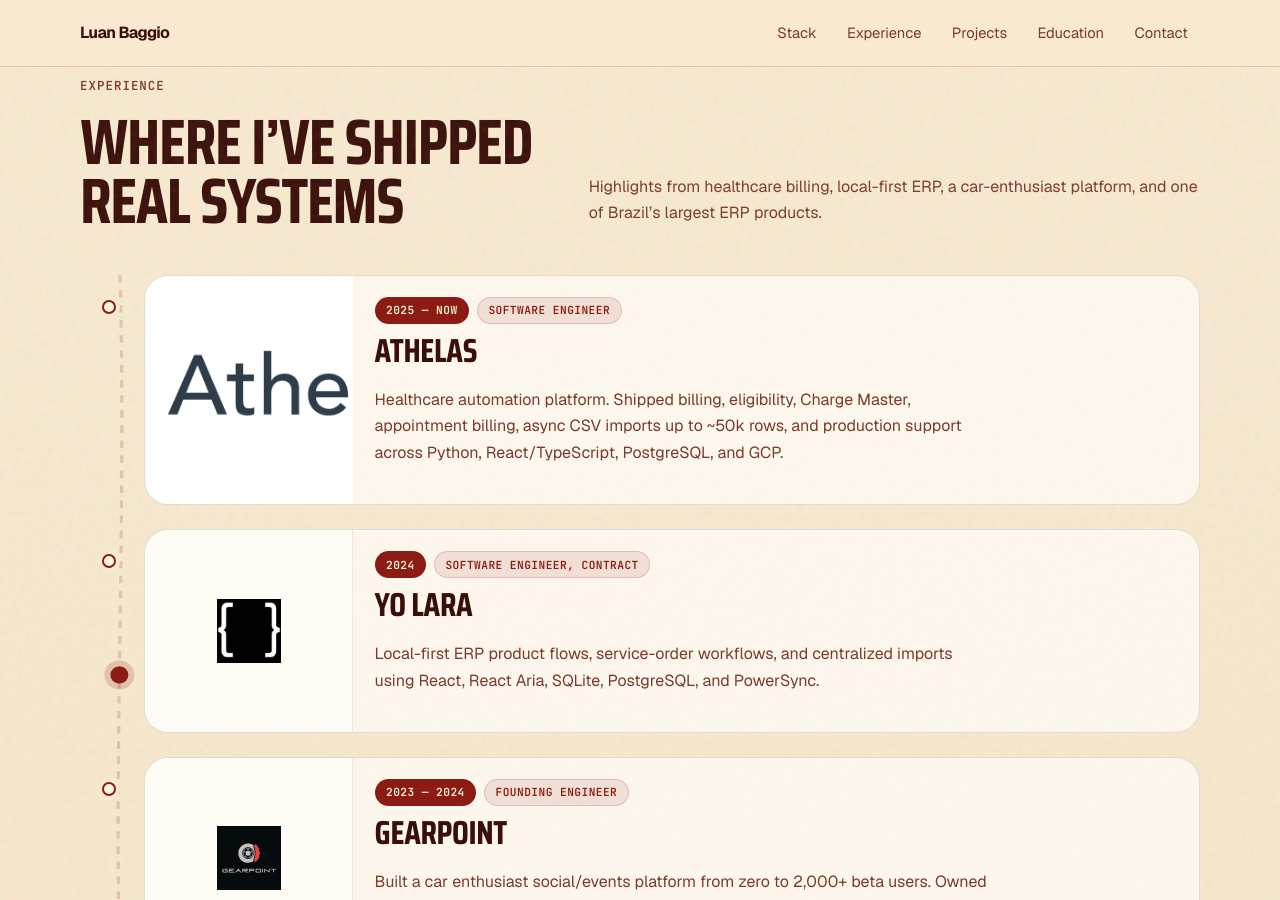
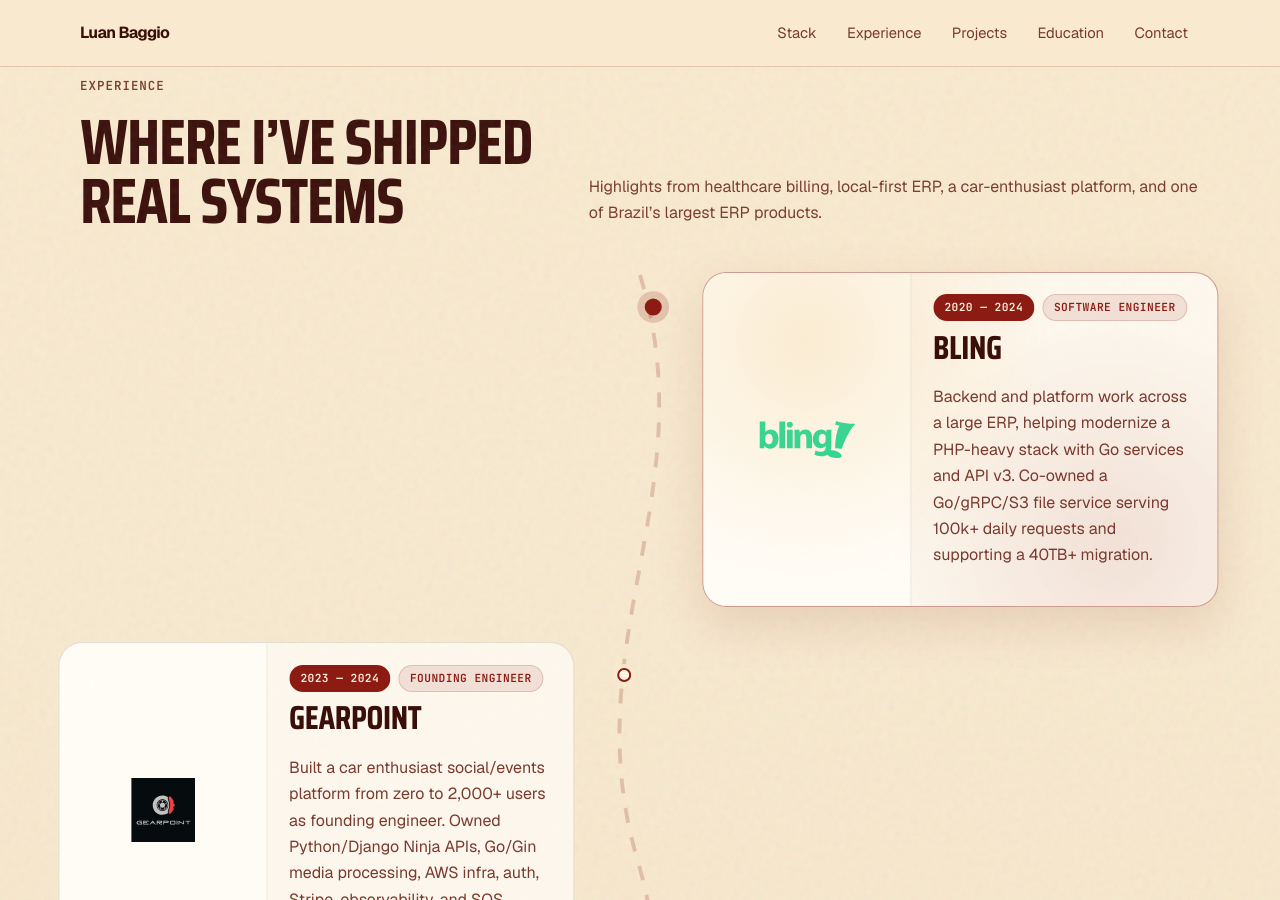
Before and after one commit to luabagg/luabagg, a Jekyll site: the page built from index.md, in a window 1280 px wide and 900 px high, scrolled down 1793 px. Built offline with Jekyll 4.4.1, drawn with Linux system fonts in a browser that asks for light colours; some of the changed text lies outside the part shown.

Commit message:
chore: improve experience section

```diff
--- a/_layouts/default.html
+++ b/_layouts/default.html
@@ -37,9 +37,6 @@
       <span>Built with Jekyll.</span>
     </footer>
 
-    <script src="https://cdn.jsdelivr.net/npm/gsap@3.13.0/dist/gsap.min.js" defer></script>
-    <script src="https://cdn.jsdelivr.net/npm/gsap@3.13.0/dist/ScrollTrigger.min.js" defer></script>
-    <script src="https://cdn.jsdelivr.net/npm/gsap@3.13.0/dist/MotionPathPlugin.min.js" defer></script>
     <script src="{{ '/assets/js/interactions.js?v=' | append: site.github.build_revision | relative_url }}" defer></script>
   </body>
 </html>
--- a/assets/css/style.scss
+++ b/assets/css/style.scss
@@ -240,7 +240,6 @@ h3 {
 }
 
 .readme-section {
-  min-height: calc(100dvh - 6rem);
   padding: clamp(3rem, 8vw, 6rem) 0;
 
   > div:first-child {
@@ -552,54 +551,86 @@ h3 {
 .experience-path {
   position: absolute;
   top: 0;
-  left: 1.5rem;
-  width: 2rem;
+  left: 50%;
+  width: clamp(7rem, 12vw, 10rem);
   height: 100%;
+  transform: translateX(-50%);
   pointer-events: none;
   overflow: visible;
 }
 
-.experience-marker,
 .experience-node,
 .card-orb { position: absolute; border-radius: $pill; pointer-events: none; }
-
-.experience-marker {
-  top: 0;
-  left: 0;
-  width: 1.1rem;
-  height: 1.1rem;
-  margin: -0.55rem;
-  background: var(--accent);
-  box-shadow: 0 0 0 6px rgba($accent, 0.18);
-  opacity: 0;
-}
 
 .experience-timeline {
   position: relative;
   display: grid;
-  gap: 1.5rem;
+  gap: 2rem;
   list-style: none;
   margin: 0;
-  padding: 0 0 0 4rem;
+  padding: 0;
 }
 
-.experience-entry { position: relative; }
+.experience-entry {
+  --experience-card-x: 0rem;
+  --experience-node-x: 0rem;
+  --experience-node-scale: 1;
+  position: relative;
+  display: grid;
+  grid-template-columns: minmax(0, 1fr) 5.5rem minmax(0, 1fr);
+  align-items: start;
+
+  .experience-card { grid-column: 3; }
+
+  &:nth-child(even) .experience-card { grid-column: 1; }
+
+  &:nth-child(1) { --experience-card-x: 1.15rem; --experience-node-x: 0.8rem; }
+  &:nth-child(2) { --experience-card-x: -1.35rem; --experience-node-x: -1rem; }
+  &:nth-child(3) { --experience-card-x: -0.65rem; --experience-node-x: 0.9rem; }
+  &:nth-child(4) { --experience-card-x: 0.9rem; --experience-node-x: -0.7rem; }
+
+  &.is-complete,
+  &.is-active {
+    .experience-node {
+      border-color: var(--accent);
+      background: var(--accent);
+      box-shadow: 0 0 0 6px rgba($accent, 0.18);
+    }
+  }
+
+  &.is-active {
+    --experience-node-scale: 1.22;
+
+    .experience-card {
+      --experience-card-y: -3px;
+      border-color: rgba($accent, 0.42);
+      box-shadow: 0 18px 48px rgba($accent, 0.13);
+      transform: translateX(var(--experience-card-x)) translateY(var(--experience-card-y));
+
+      &::before { opacity: 1; }
+    }
+  }
+}
 
 .experience-node {
-  left: -2.6rem;
+  left: calc(50% + var(--experience-node-x));
   top: 1.6rem;
   width: 0.85rem;
   height: 0.85rem;
+  transform: translateX(-50%) scale(var(--experience-node-scale));
   border: 2px solid var(--accent);
   background: var(--surface);
   box-shadow: 0 0 0 4px rgba($bg, 0.9);
+  transition: transform $fast, background $fast, box-shadow $fast;
 }
 
 .experience-card {
   @include card;
   @include lift-card;
+  --experience-card-y: 0rem;
   display: flex;
   flex-direction: row;
+  transform: translateX(var(--experience-card-x)) translateY(var(--experience-card-y));
 
   &::before {
     content: "";
@@ -613,7 +644,12 @@ h3 {
     transition: opacity 300ms ease;
   }
 
-  &:hover::before { opacity: 1; }
+  &:hover {
+    --experience-card-y: -3px;
+    transform: translateX(var(--experience-card-x)) translateY(var(--experience-card-y));
+
+    &::before { opacity: 1; }
+  }
 }
 
 .experience-media {
@@ -902,7 +938,6 @@ h3 {
     transition-duration: 0.01ms !important;
   }
 
-  .experience-marker,
   .card-orb,
   .card-noise,
   .card-shimmer { display: none !important; }
@@ -963,6 +998,30 @@ h3 {
   h1 { max-width: 10.5ch; }
 
   .stack-groups { grid-template-columns: 1fr; }
+
+  .experience-path {
+    left: 0.5rem;
+    width: 2rem;
+    transform: none;
+  }
+
+  .experience-timeline { padding-left: 2.5rem; }
+
+  .experience-entry {
+    --experience-card-x: 0rem;
+    --experience-node-x: 0rem;
+    --experience-node-scale: 1;
+    display: block;
+
+    .experience-card,
+    &:nth-child(even) .experience-card { grid-column: auto; }
+  }
+
+  .experience-node {
+    left: -1.6rem;
+    transform: scale(var(--experience-node-scale));
+  }
+
   .venture-media { min-height: 10rem; max-height: 14rem; }
 }
 
@@ -978,9 +1037,6 @@ h3 {
   .stack-groups article,
   .contact-block { border-radius: 1rem; }
 
-  .experience-timeline { padding-left: 2.5rem; }
-  .experience-node { left: -1.6rem; }
-  .experience-path { left: 0.5rem; }
   .secret-grid { grid-template-columns: 1fr; }
 
   .secret-item-wide {
--- a/assets/js/interactions.js
+++ b/assets/js/interactions.js
@@ -1,6 +1,4 @@
 (() => {
-  const reduceMotion = window.matchMedia("(prefers-reduced-motion: reduce)").matches;
-
   function initTechCloud() {
     const cloud = document.querySelector(".tech-cloud");
     if (!cloud) return;
@@ -23,33 +21,37 @@
     });
   }
 
-  function initTimelineMotion() {
-    if (!window.gsap || !window.ScrollTrigger || !window.MotionPathPlugin) return;
+  function initExperienceTimeline() {
+    const entries = [...document.querySelectorAll(".experience-entry")];
+    if (!entries.length) return;
 
-    gsap.registerPlugin(ScrollTrigger, MotionPathPlugin);
+    const setActiveEntry = (activeIndex) => {
+      entries.forEach((entry, index) => {
+        entry.classList.toggle("is-complete", index < activeIndex);
+        entry.classList.toggle("is-active", index === activeIndex);
+      });
+    };
 
-    const marker = document.querySelector(".experience-marker");
-    const path = document.querySelector("#career-path");
-    const section = document.querySelector(".experience-motion");
+    setActiveEntry(0);
 
-    if (!marker || !path || !section) return;
+    if (!("IntersectionObserver" in window)) return;
 
-    gsap.set(marker, { opacity: 1 });
+    const observer = new IntersectionObserver((observedEntries) => {
+      const visibleEntries = observedEntries
+        .filter((entry) => entry.isIntersecting)
+        .sort((a, b) => {
+          const viewportCenter = window.innerHeight / 2;
+          const aCenter = a.boundingClientRect.top + a.boundingClientRect.height / 2;
+          const bCenter = b.boundingClientRect.top + b.boundingClientRect.height / 2;
+          return Math.abs(aCenter - viewportCenter) - Math.abs(bCenter - viewportCenter);
+        });
 
-    gsap.to(marker, {
-      motionPath: {
-        path,
-        align: path,
-        alignOrigin: [0.5, 0.5],
-      },
-      ease: "none",
-      scrollTrigger: {
-        trigger: section,
-        start: "top 75%",
-        end: "bottom 75%",
-        scrub: true,
-      },
-    });
+      if (!visibleEntries.length) return;
+
+      setActiveEntry(entries.indexOf(visibleEntries[0].target));
+    }, { rootMargin: "-35% 0px -35% 0px" });
+
+    entries.forEach((entry) => observer.observe(entry));
   }
 
   function initSecretRoomTilt() {
@@ -82,10 +84,7 @@
 
   function run() {
     initTechCloud();
+    initExperienceTimeline();
     initSecretRoomTilt();
-
-    if (!reduceMotion) {
-      initTimelineMotion();
-    }
   }
 })();
--- a/index.md
+++ b/index.md
@@ -98,50 +98,27 @@ title: Luan Baggio - Software Engineer
   </div>
 
   <div class="experience-motion">
-    <svg class="experience-path" viewBox="0 0 20 1000" preserveAspectRatio="none" aria-hidden="true">
-      <path id="career-path" d="M10,0 C14,250 6,500 10,750 C14,875 6,940 10,1000" fill="none" stroke="rgba(140,28,19,0.18)" stroke-width="2" stroke-dasharray="8 8"/>
+    <svg class="experience-path" viewBox="0 0 120 1000" preserveAspectRatio="none" aria-hidden="true">
+      <path id="career-path" d="M60,0 C112,145 8,245 58,390 C112,545 10,665 62,815 C94,905 28,955 60,1000" fill="none" stroke="rgba(140,28,19,0.2)" stroke-width="3" stroke-dasharray="10 10"/>
     </svg>
-    <div class="experience-marker" aria-hidden="true"></div>
 
     <ol class="experience-timeline">
       <li class="experience-entry">
         <span class="experience-node" aria-hidden="true"></span>
         <article class="experience-card">
-          <div class="experience-media">
-            <img src="./images/athelas.png" alt="Athelas product screenshot"/>
+          <div class="experience-logo">
+            <img src="./images/bling.svg" alt="Bling logo"/>
           </div>
           <div class="experience-body">
             <div class="timeline-meta">
-              <span>2025 — now</span>
+              <span>2020 — 2024</span>
               <span>Software Engineer</span>
             </div>
-            <h3>Athelas</h3>
+            <h3>Bling</h3>
             <p>
-              Healthcare automation platform. Shipped billing, eligibility, Charge
-              Master, appointment billing, async CSV imports up to ~50k rows, and
-              production support across Python, React/TypeScript, PostgreSQL, and
-              GCP.
-            </p>
-          </div>
-        </article>
-      </li>
-
-      <li class="experience-entry">
-        <span class="experience-node" aria-hidden="true"></span>
-        <article class="experience-card">
-          <div class="experience-logo">
-            <img src="./images/yo-lara.jpg" alt="Yo Lara logo"/>
-          </div>
-          <div class="experience-body">
-            <div class="timeline-meta">
-              <span>2024</span>
-              <span>Software Engineer, contract</span>
-            </div>
-            <h3>Yo Lara</h3>
-            <p>
-              Local-first ERP product flows, service-order workflows, and
-              centralized imports using React, React Aria, SQLite, PostgreSQL, and
-              PowerSync.
+              Backend and platform work across a large ERP, helping modernize a
+              PHP-heavy stack with Go services and API v3. Co-owned a Go/gRPC/S3
+              file service serving 100k+ daily requests and supporting a 40TB+ migration.
             </p>
           </div>
         </article>
@@ -161,8 +138,8 @@ title: Luan Baggio - Software Engineer
             <h3>Gearpoint</h3>
             <p>
               Built a car enthusiast social/events platform from zero to 2,000+
-              beta users. Owned Django APIs, frontend flows, payments, media
-              infrastructure, and AWS deployment.
+              users as founding engineer. Owned Python/Django Ninja APIs, Go/Gin
+              media processing, AWS infra, auth, Stripe, observability, and SQS workflows.
             </p>
           </div>
         </article>
@@ -172,18 +149,39 @@ title: Luan Baggio - Software Engineer
         <span class="experience-node" aria-hidden="true"></span>
         <article class="experience-card">
           <div class="experience-logo">
-            <img src="./images/bling.svg" alt="Bling logo"/>
+            <img src="./images/yo-lara.jpg" alt="Yo Lara logo"/>
           </div>
           <div class="experience-body">
             <div class="timeline-meta">
-              <span>2020 — 2024</span>
+              <span>2024</span>
               <span>Software Engineer</span>
             </div>
-            <h3>Bling</h3>
+            <h3>Yo Lara</h3>
             <p>
-              One of Brazil’s leading ERP platforms. Helped introduce Go/gRPC
-              services, co-owned a file management service, migrated 40TB+ of
-              files, and contributed to API v3 architecture.
+              Contributed to a local-first ERP for field-service teams, mainly on
+              frontend flows over SQLite, PostgreSQL, and PowerSync. Built service-order
+              workflows, centralized imports, and accessible React Aria interfaces.
+            </p>
+          </div>
+        </article>
+      </li>
+
+      <li class="experience-entry">
+        <span class="experience-node" aria-hidden="true"></span>
+        <article class="experience-card">
+          <div class="experience-logo">
+            <img src="./images/athelas.png" alt="Athelas logo"/>
+          </div>
+          <div class="experience-body">
+            <div class="timeline-meta">
+              <span>2025 — current</span>
+              <span>Software Engineer</span>
+            </div>
+            <h3>Athelas</h3>
+            <p>
+              Healthcare automation systems for billing, appointments, eligibility,
+              patient responsibility, and clinic operations. Owned Charge Master imports/APIs,
+              cut appointment latency 50%, and supported production across critical workflows.
             </p>
           </div>
         </article>
```
